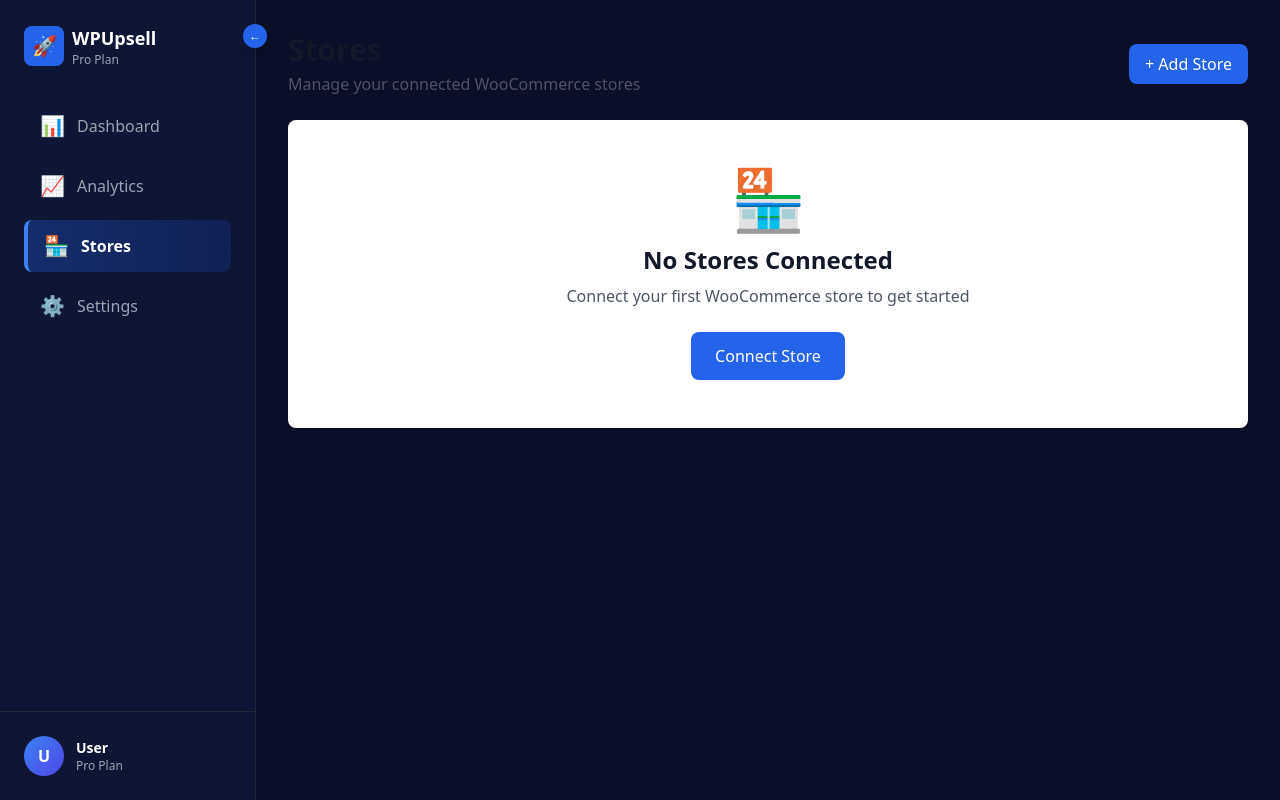
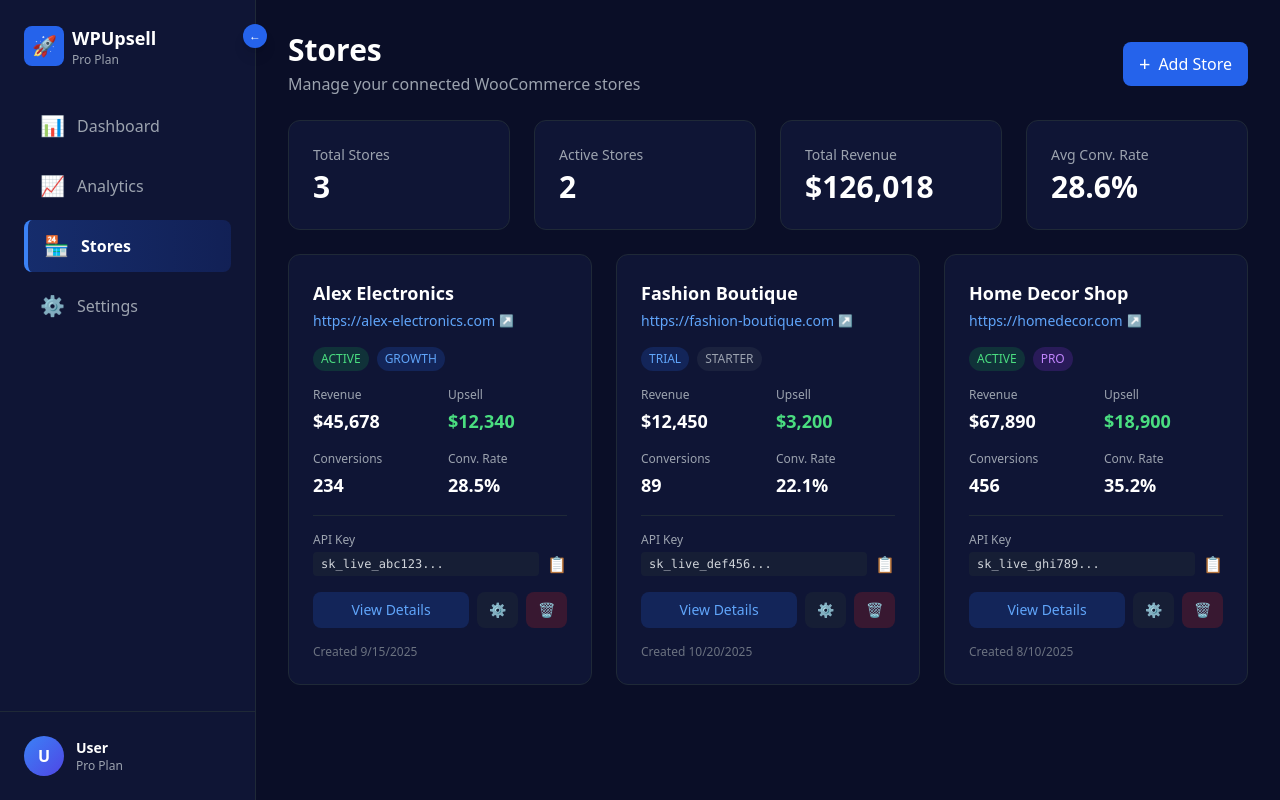
Before and after one commit to onmygenius/wpupsell, a Vue app in the folder apps/dashboard/: page /stores in a window 1280 px wide. Built offline with nearby package versions, Linux system fonts and the light colour scheme; what highcharts-vue would draw is missing.

Commit message:
feat: Complete Stores view with store cards, status badges, performance metrics, and actions

```diff
--- a/apps/dashboard/src/views/StoresView.vue
+++ b/apps/dashboard/src/views/StoresView.vue
@@ -1,26 +1,186 @@
 <script setup lang="ts">
-// Stores management page
+import { ref } from 'vue';
+
+// Mock stores data - will be replaced with real Firestore data
+const stores = ref([
+  {
+    storeId: 'store_001',
+    name: 'Alex Electronics',
+    url: 'https://alex-electronics.com',
+    apiKey: 'sk_live_abc123...',
+    plan: 'growth',
+    status: 'active',
+    userId: 'user_123',
+    createdAt: new Date('2025-09-15'),
+    stats: {
+      totalRevenue: 45678,
+      upsellRevenue: 12340,
+      conversions: 234,
+      conversionRate: 28.5
+    }
+  },
+  {
+    storeId: 'store_002',
+    name: 'Fashion Boutique',
+    url: 'https://fashion-boutique.com',
+    apiKey: 'sk_live_def456...',
+    plan: 'starter',
+    status: 'trial',
+    userId: 'user_123',
+    createdAt: new Date('2025-10-20'),
+    stats: {
+      totalRevenue: 12450,
+      upsellRevenue: 3200,
+      conversions: 89,
+      conversionRate: 22.1
+    }
+  },
+  {
+    storeId: 'store_003',
+    name: 'Home Decor Shop',
+    url: 'https://homedecor.com',
+    apiKey: 'sk_live_ghi789...',
+    plan: 'pro',
+    status: 'active',
+    userId: 'user_123',
+    createdAt: new Date('2025-08-10'),
+    stats: {
+      totalRevenue: 67890,
+      upsellRevenue: 18900,
+      conversions: 456,
+      conversionRate: 35.2
+    }
+  }
+]);
+
+const getStatusColor = (status: string) => {
+  switch(status) {
+    case 'active': return 'bg-green-600/20 text-green-400';
+    case 'trial': return 'bg-blue-600/20 text-blue-400';
+    case 'cancelled': return 'bg-red-600/20 text-red-400';
+    default: return 'bg-gray-600/20 text-gray-400';
+  }
+};
+
+const getPlanBadge = (plan: string) => {
+  switch(plan) {
+    case 'starter': return 'bg-gray-600/20 text-gray-400';
+    case 'growth': return 'bg-blue-600/20 text-blue-400';
+    case 'pro': return 'bg-purple-600/20 text-purple-400';
+    default: return 'bg-gray-600/20 text-gray-400';
+  }
+};
 </script>
 
 <template>
   <div class="space-y-6">
+    <!-- Header -->
     <div class="flex items-center justify-between">
       <div>
-        <h1 class="text-3xl font-bold text-gray-900">Stores</h1>
-        <p class="text-gray-600 mt-1">Manage your connected WooCommerce stores</p>
+        <h1 class="text-3xl font-bold text-white">Stores</h1>
+        <p class="text-gray-400 mt-1">Manage your connected WooCommerce stores</p>
       </div>
-      <button class="bg-blue-600 text-white px-4 py-2 rounded-lg hover:bg-blue-700 transition">
-        + Add Store
+      <button class="bg-blue-600 text-white px-4 py-2 rounded-lg hover:bg-blue-700 transition flex items-center gap-2">
+        <span class="text-xl">+</span>
+        <span>Add Store</span>
       </button>
     </div>
 
-    <div class="bg-white rounded-lg shadow p-12 text-center">
-      <div class="text-6xl mb-4">🏪</div>
-      <h2 class="text-2xl font-semibold text-gray-900 mb-2">No Stores Connected</h2>
-      <p class="text-gray-600 mb-6">Connect your first WooCommerce store to get started</p>
-      <button class="bg-blue-600 text-white px-6 py-3 rounded-lg hover:bg-blue-700 transition">
-        Connect Store
-      </button>
+    <!-- Stats Overview -->
+    <div class="grid grid-cols-1 md:grid-cols-4 gap-6">
+      <div class="bg-[#0f1535] rounded-xl border border-gray-800 p-6">
+        <p class="text-sm text-gray-400 mb-1">Total Stores</p>
+        <p class="text-3xl font-bold text-white">{{ stores.length }}</p>
+      </div>
+      <div class="bg-[#0f1535] rounded-xl border border-gray-800 p-6">
+        <p class="text-sm text-gray-400 mb-1">Active Stores</p>
+        <p class="text-3xl font-bold text-white">{{ stores.filter(s => s.status === 'active').length }}</p>
+      </div>
+      <div class="bg-[#0f1535] rounded-xl border border-gray-800 p-6">
+        <p class="text-sm text-gray-400 mb-1">Total Revenue</p>
+        <p class="text-3xl font-bold text-white">${{ stores.reduce((sum, s) => sum + s.stats.totalRevenue, 0).toLocaleString() }}</p>
+      </div>
+      <div class="bg-[#0f1535] rounded-xl border border-gray-800 p-6">
+        <p class="text-sm text-gray-400 mb-1">Avg Conv. Rate</p>
+        <p class="text-3xl font-bold text-white">{{ (stores.reduce((sum, s) => sum + s.stats.conversionRate, 0) / stores.length).toFixed(1) }}%</p>
+      </div>
+    </div>
+
+    <!-- Stores Grid -->
+    <div class="grid grid-cols-1 lg:grid-cols-2 xl:grid-cols-3 gap-6">
+      <div
+        v-for="store in stores"
+        :key="store.storeId"
+        class="bg-[#0f1535] rounded-xl border border-gray-800 p-6 hover:border-gray-700 transition"
+      >
+        <!-- Store Header -->
+        <div class="flex items-start justify-between mb-4">
+          <div class="flex-1">
+            <h3 class="text-lg font-semibold text-white mb-1">{{ store.name }}</h3>
+            <a :href="store.url" target="_blank" class="text-sm text-blue-400 hover:text-blue-300 flex items-center gap-1">
+              {{ store.url }}
+              <span class="text-xs">↗️</span>
+            </a>
+          </div>
+        </div>
+
+        <!-- Badges -->
+        <div class="flex gap-2 mb-4">
+          <span :class="['text-xs px-2 py-1 rounded-full', getStatusColor(store.status)]">
+            {{ store.status.toUpperCase() }}
+          </span>
+          <span :class="['text-xs px-2 py-1 rounded-full', getPlanBadge(store.plan)]">
+            {{ store.plan.toUpperCase() }}
+          </span>
+        </div>
+
+        <!-- Stats -->
+        <div class="grid grid-cols-2 gap-4 mb-4 pb-4 border-b border-gray-800">
+          <div>
+            <p class="text-xs text-gray-400 mb-1">Revenue</p>
+            <p class="text-lg font-semibold text-white">${{ store.stats.totalRevenue.toLocaleString() }}</p>
+          </div>
+          <div>
+            <p class="text-xs text-gray-400 mb-1">Upsell</p>
+            <p class="text-lg font-semibold text-green-400">${{ store.stats.upsellRevenue.toLocaleString() }}</p>
+          </div>
+          <div>
+            <p class="text-xs text-gray-400 mb-1">Conversions</p>
+            <p class="text-lg font-semibold text-white">{{ store.stats.conversions }}</p>
+          </div>
+          <div>
+            <p class="text-xs text-gray-400 mb-1">Conv. Rate</p>
+            <p class="text-lg font-semibold text-white">{{ store.stats.conversionRate }}%</p>
+          </div>
+        </div>
+
+        <!-- API Key -->
+        <div class="mb-4">
+          <p class="text-xs text-gray-400 mb-1">API Key</p>
+          <div class="flex items-center gap-2">
+            <code class="text-xs text-gray-300 bg-gray-800/50 px-2 py-1 rounded flex-1 truncate">{{ store.apiKey }}</code>
+            <button class="text-gray-400 hover:text-white transition">📋</button>
+          </div>
+        </div>
+
+        <!-- Actions -->
+        <div class="flex gap-2">
+          <button class="flex-1 bg-blue-600/20 text-blue-400 px-3 py-2 rounded-lg hover:bg-blue-600/30 transition text-sm">
+            View Details
+          </button>
+          <button class="bg-gray-800/50 text-gray-400 px-3 py-2 rounded-lg hover:bg-gray-800 transition text-sm">
+            ⚙️
+          </button>
+          <button class="bg-red-600/20 text-red-400 px-3 py-2 rounded-lg hover:bg-red-600/30 transition text-sm">
+            🗑️
+          </button>
+        </div>
+
+        <!-- Created Date -->
+        <p class="text-xs text-gray-500 mt-4">
+          Created {{ store.createdAt.toLocaleDateString() }}
+        </p>
+      </div>
     </div>
   </div>
 </template>
```
